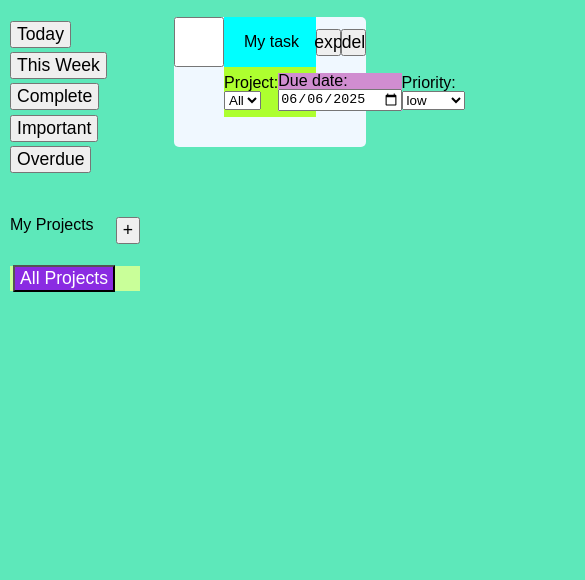
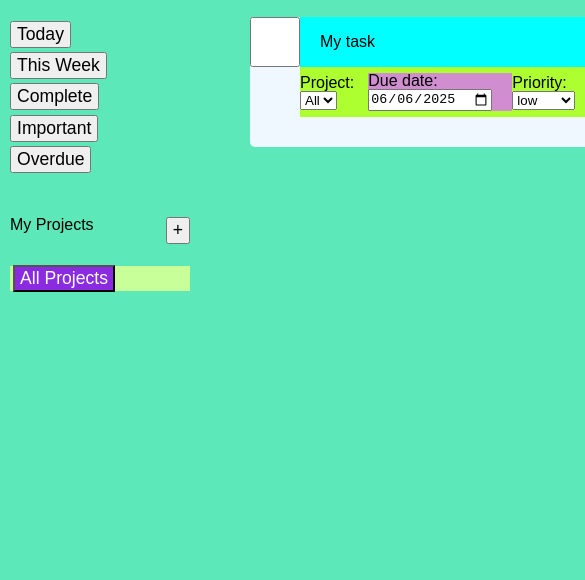
Before and after one commit to mel-121821/to-do-list, a website built with webpack: page src/template.html in a window 390 px wide. Shown: the part 143-723 px from the top of the page, 585 px wide, since content can reach past the window. Built offline with nearby package versions, Linux system fonts and the light colour scheme.

Commit message:
Adjust layout at max viewport size so that task divs take up all available space within content container, also adjust width at small viewport size so that task divs and padding don't collapse into themselves

```diff
--- a/src/styles.css
+++ b/src/styles.css
@@ -84,7 +84,8 @@ body {
     background-color: aquamarine;
     display: grid;
     grid-template-rows: 140px minmax(calc(100vh - 240px), 1fr) 100px;
-    grid-template-columns: 150px 1fr 150px;
+    grid-template-columns: 200px 1fr 200px;
+    /* width: minmax(600px, 100vw) */
 }
 
 button {
@@ -131,7 +132,8 @@ button {
 .left-sidebar {
     grid-area: 2 / 1 / 4 / 2;
     display: grid;
-    grid-template-rows: 200px 1fr 200px;
+    grid-template-rows: 200px fit-content(200px) 100px 1fr;
+    padding: 0px 10px
 }
 
 .left-sidebar nav:first-child,
@@ -141,7 +143,7 @@ button {
     display: flex;
     flex-direction: column;
     margin: 20px 0px;
-    padding: 0px 10px
+
 }
 
 .left-sidebar nav:first-child {
@@ -507,15 +509,17 @@ dialog.add-project {
 }
 
 #content {
+    /* width: minmax(600px, calc(100vw - 200px)); */
     display: flex;
     flex-direction: column;
     align-items: center;
-    padding: 20px 0px;
+    padding: 20px 10%;
 }
 
-#content > div {
+#content .task-div {
     /* task divs */
-    width: 80%;
+    min-width: 400px;
+    width: 100%;
     height: fit-content;
     display: grid;
     grid-template-rows: 50px 50px fit-content(100px) fit-content(200px) 30px;
@@ -708,13 +712,14 @@ font-size: 0.8rem;
 
 
 
-@media only screen and (max-width: 750px) {
+@media only screen and (max-width: 850px) {
 
     body {
         background-color: rgb(93, 232, 186);
         display: grid;
         grid-template-rows: 140px minmax(calc(100vh - 240px), 1fr) 5px 100px;
-        grid-template-columns: 150px 1fr;
+        grid-template-columns: 200px 1fr;
+        min-width: 700px;
     }
 
     .title {
```
